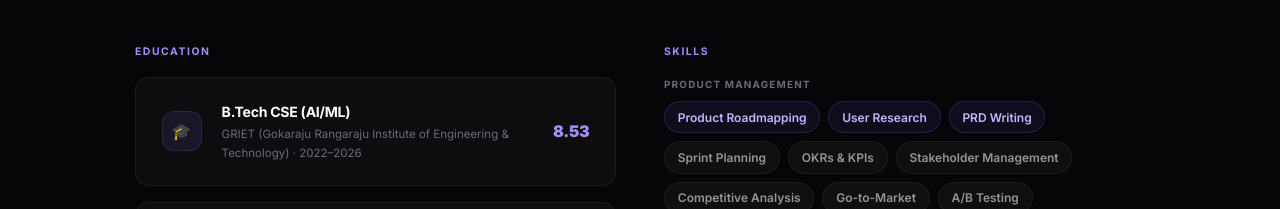
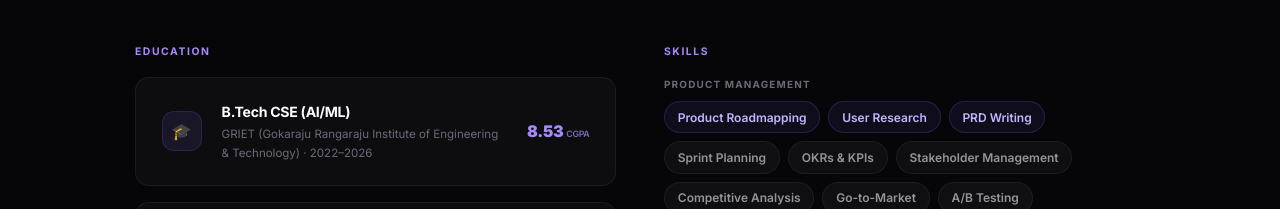
Before and after one commit to Karthikeya054/Portfolio, a plain HTML site: page KarthikeyaAlla-Portfolio.html in a window 1280 px wide. Shown: the part 7009-7218 px from the top of the page. Drawn offline with Linux system fonts and the light colour scheme.

Commit message:
fix: add CGPA label beside 8.53 in education section

```diff
--- a/KarthikeyaAlla-Portfolio.html
+++ b/KarthikeyaAlla-Portfolio.html
@@ -857,7 +857,7 @@ footer{border-top:1px solid var(--border);padding:2.25rem max(1.5rem, calc((100v
             <div class="edu-item-name">B.Tech CSE (AI/ML)</div>
             <div class="edu-item-sub">GRIET (Gokaraju Rangaraju Institute of Engineering &amp; Technology) · 2022–2026</div>
           </div>
-          <div class="edu-item-score">8.53</div>
+          <div class="edu-item-score">8.53 <span style="font-size:.55rem;font-weight:600;opacity:.7">CGPA</span></div>
         </div>
         <div class="edu-item reveal reveal-delay-1">
           <div class="edu-item-icon">📚</div>
```
Also changed, not shown: index.html (+1 -1 lines).
